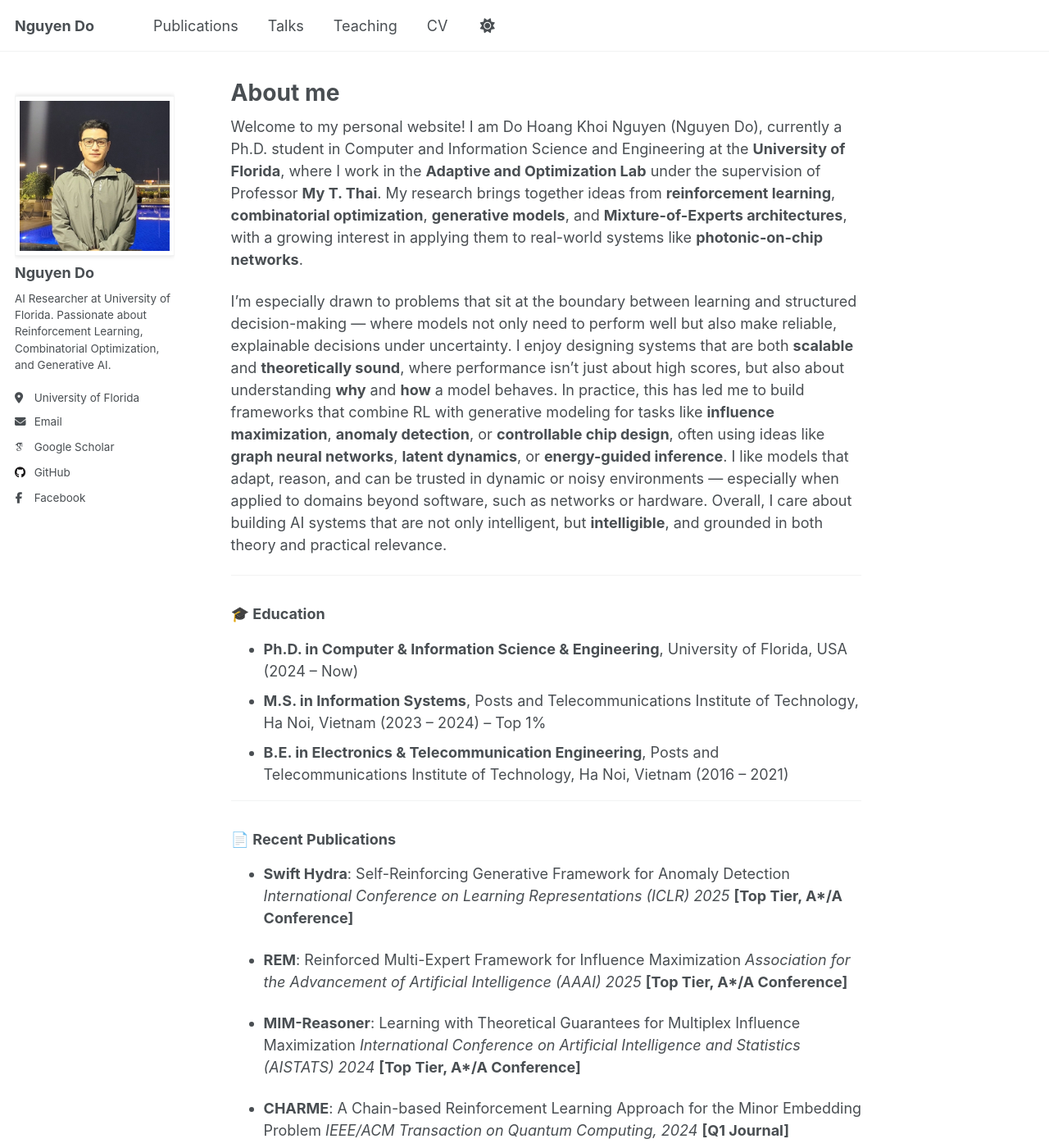
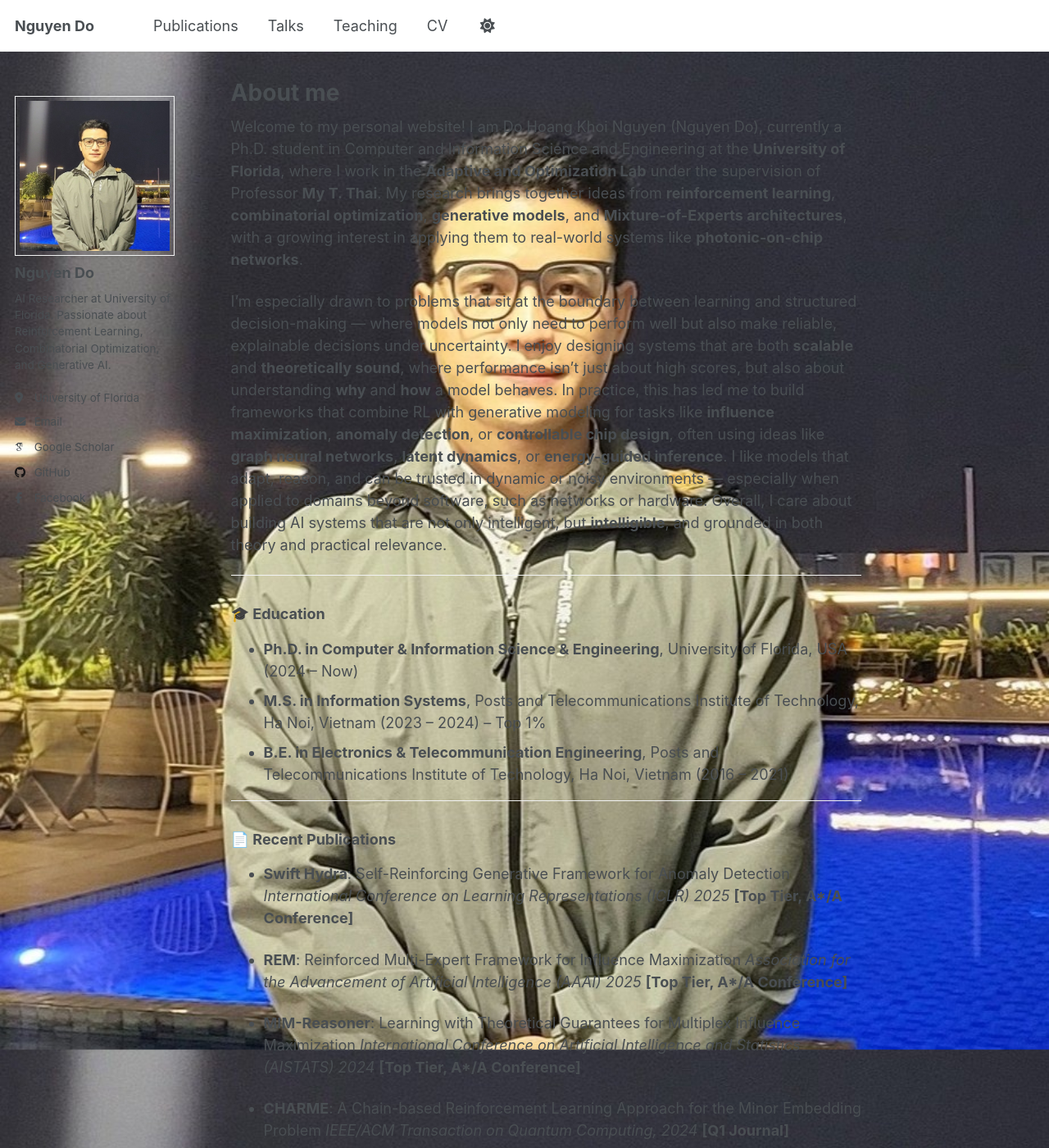
Before and after one commit to nguyendo1801/nguyendo1801.github.io, a Jekyll site: the page built from _pages/about.md, in a window 1280 px wide and 1400 px high. Shown: the whole window at 82% size. Built offline with Jekyll 4.4.1, drawn with Linux system fonts in a browser that asks for light colours; some web fonts are replaced.

Commit message:
0.0.0.0.2.0

```diff
--- a/assets/css/main.scss
+++ b/assets/css/main.scss
@@ -47,3 +47,11 @@
   border-radius: 50%;
   margin: 0 auto;
 }
+
+body {
+  background-image: url("/images/profile.jpg"); /* hoặc /assets/images/background.jpg */
+  background-size: cover;
+  background-repeat: no-repeat;
+  background-attachment: fixed;
+  background-position: center center;
+}
```
